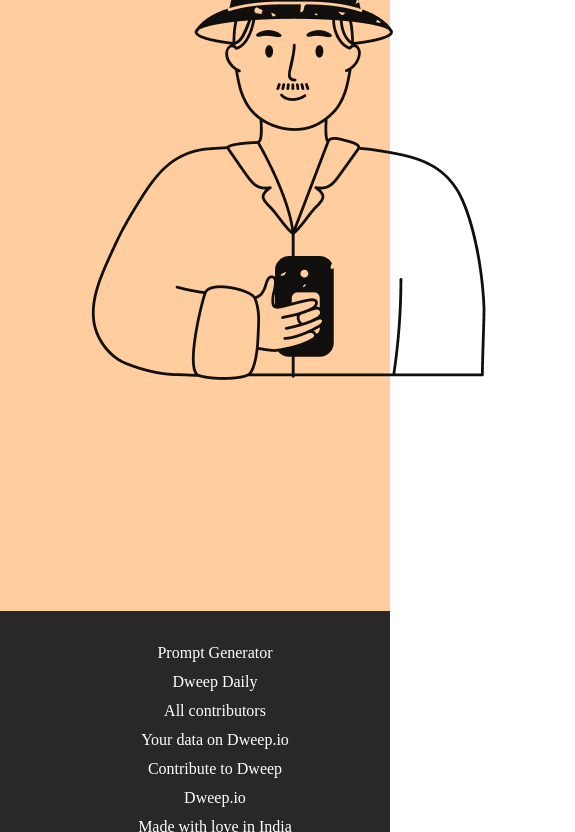
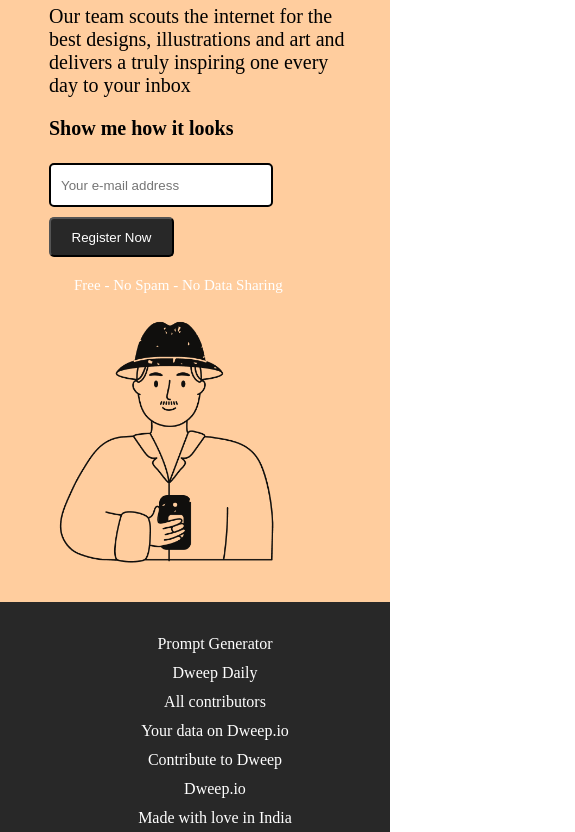
Before and after one commit to PatanImranAliKhan/HtmlCssMicro-1, a plain HTML site: page index.html in a window 390 px wide. Shown: the part 233-1065 px from the top of the page, 575 px wide, since content can reach past the window. Drawn offline with Linux system fonts and the light colour scheme.

Commit message:
Added main style

```diff
--- a/index.html
+++ b/index.html
@@ -1,5 +1,6 @@
 <!DOCTYPE html>
 <html lang="en">
+
 <head>
     <meta charset="UTF-8">
     <meta name="viewport" content="width=device-width, initial-scale=1.0">
@@ -7,34 +8,41 @@
     <title>Dweep io</title>
     <link rel="stylesheet" href="styles.css">
 </head>
+
 <body>
     <div class="container">
         <main>
+            <div class="main-content">
+                <div class="main-left">
                     <div>
-                <h2>An inspiring design delivered to your inbox every morning</h2>
+                        <h1>An inspiring design delivered to your inbox every morning</h1>
                         <p>
-                    Our team scouts the internet for the best designs, illustrations and art and delivers a truly
+                            Our team scouts the internet for the best designs, illustrations and art and delivers a
+                            truly
                             inspiring one every day to your inbox
                         </p>
+                    </div>
+                    <div>
                         <b>Show me how it looks</b>
+                    </div>
+                    <br>
                     <div>
-                    <div>
-                        <input type="email" placeholder="Your e-mail address">
-                        <button>Register Now</button>
+                        <form class="registerForm" action="#" method="get">
+                            <input type="email" placeholder="Your e-mail address" required>
+                            <button type="submit">Register Now</button>
+                        </form>
+                    </div>
+                    <p class="caption">Free - No Spam - No Data Sharing</p>
+                </div>
+                <div class="main-right">
+                    <img src="dweepio.png" alt="dweep io image">
                 </div>
             </div>
-                <p>Free - No Spam - No Data Sharing</p>
-            </div>
-            <div>
-                <img src="dweepio.png" alt="dweep io image">
-            </div>
         </main>
-
-    </div>
         <footer>
             <div class="footer-content">
-            <div>
-                <ul class="left-footer">
+                <div class="left-footer">
+                    <ul>
                         <li>Prompt Generator</li>
                         <li>Dweep Daily</li>
                         <li>All contributors</li>
@@ -42,8 +50,8 @@
                         <li>Contribute to Dweep</li>
                     </ul>
                 </div>
-            <div>
-                <ul class="right-footer">
+                <div class="right-footer">
+                    <ul>
                         <li>Dweep.io</li>
                         <li>Made with love in India</li>
                         <li>
@@ -58,6 +66,7 @@
                 </div>
             </div>
         </footer>
+    </div>
 </body>
 
 </html>
--- a/styles.css
+++ b/styles.css
@@ -8,11 +8,79 @@ body {
     box-sizing: border-box;
 }
 
+.container {
+    height: 100vh;
+    display: grid;
+    grid-template-rows: [first] 70% [second] 30%;
+    grid-template-columns: 1fr;
+    overflow: hidden;
+}
+
 main {
-    height: 100vh;
     background-color: #FFCD9E;
 }
 
+.main-content {
+    width: 100%;
+    margin: auto;
+    display: grid;
+    grid-template-columns: 1fr 1fr;
+    overflow: hidden;
+    padding: 50px;
+    font-size: 20px;
+}
+
+main .main-right img {
+    width: 80%;
+    margin: auto;
+    height: 75%;
+    align-items: center;
+}
+
+.main-left {
+    width: 80%;
+    margin: 5px auto;
+}
+
+.main-left h1 {
+    font-size: 36px;
+    margin: 15px 0px;
+}
+
+.main-left p {
+    margin: 20px 0px;
+}
+
+.main-left b {
+    margin: 20px 0px;
+}
+
+.registerForm {
+    display: inline-flex;
+}
+
+.registerForm input {
+    height: 40px;
+    width: 200px;
+    border-radius: 5px;
+    border: 2px solid #000;
+    margin-right: 20px;
+    padding: 0px 10px;
+}
+
+.registerForm button {
+    background-color: #282828;
+    height: 40px;
+    width: 125px;
+    border-radius: 5px;
+    color: #fff;
+}
+
+.main-left .caption {
+    font-size: 15px;
+    color: #fff;
+    margin-left: 25px;
+}
 
 footer {
     background-color: #282828;
@@ -44,9 +112,38 @@ footer li {
     text-align: right;
 }
 
+@media only screen and (max-width: 768px) {
+    .container {
+        height: auto;
+        display: block;
+    }
+    .main-content {
+        width: 80%;
+        margin: auto;
+        display: grid;
+        grid-template-columns: 1fr;
+    }
+    .main-content img {
+        width: 80%;
+        margin: auto;
+    }
+}
+
 @media only screen and (max-width: 668px) {
     .footer-content {
         width: 100%;
+    }
+}
+
+@media only screen and (max-width: 568px) {
+    .main-content {
+        width: 100%;
+        margin: auto;
+        padding: 30px 10px 10px 10px;
+    }
+    .main-right {
+        width: 100%;
+        margin: auto;
     }
 }
 
@@ -60,4 +157,10 @@ footer li {
     footer li {
         text-align: center;
     }
+    .registerForm {
+        display: block;
+    }
+    .registerForm button {
+        margin-top: 10px;
+    }
 }
```
Lines whose indentation alone changed are shown as unchanged.
